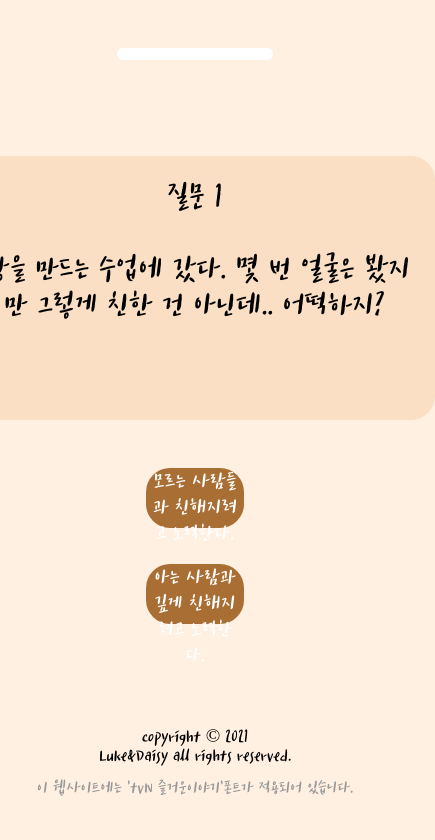
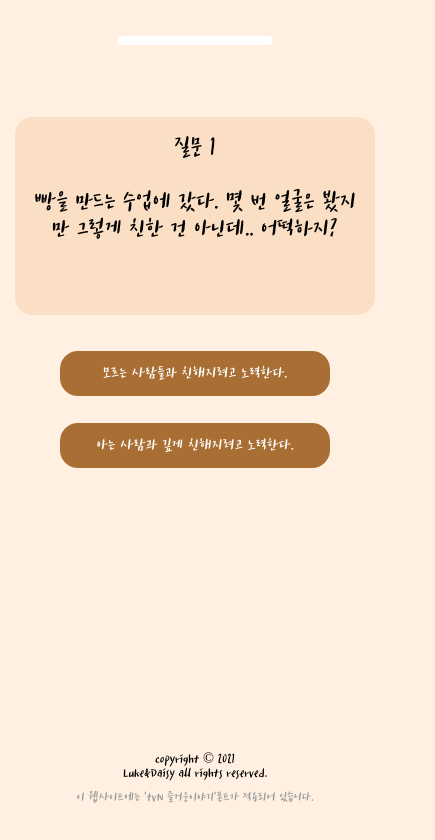
Before and after one commit to tofutree23/bread-test, a React (Create React App) app: page /test in a window 390 px wide. Shown: the top 840 px of the page, 435 px wide, since content can reach past the window. Built offline with nearby package versions, Linux system fonts and the light colour scheme.

Commit message:
add: apply media query

```diff
--- a/src/App.tsx
+++ b/src/App.tsx
@@ -12,7 +12,7 @@ function App() {
 }
 
 const useStyles = createUseStyles({
-  root: { display: 'flex', flexDirection: 'column', height: '100vh' }
+  root: { display: 'flex', flexDirection: 'column', height: '100vh', width: '100vw' }
 })
 
 export default App
--- a/src/components/InnerContents/TestContents/TestContents.tsx
+++ b/src/components/InnerContents/TestContents/TestContents.tsx
@@ -88,7 +88,7 @@ const useStyles = createUseStyles({
     alignContent: 'center',
     flexWrap: 'wrap',
     '&>button': {
-      width: '50%',
+      width: '30rem',
       height: '5rem',
       background: '#A96E33',
       borderRadius: '2rem',
--- a/src/index.css
+++ b/src/index.css
@@ -6,6 +6,12 @@
 html {
   font-size: 12px;
   font-family: 'tvN-Bold';
+}
+
+@media all and (max-width: 768px), (max-height: 800px) {
+  html {
+    font-size: 9px;
+  }
 }
 
 body {
```
Also changed, not shown: src/components/InnerContents/Greeting/Greeting.tsx (+5 -2 lines).
